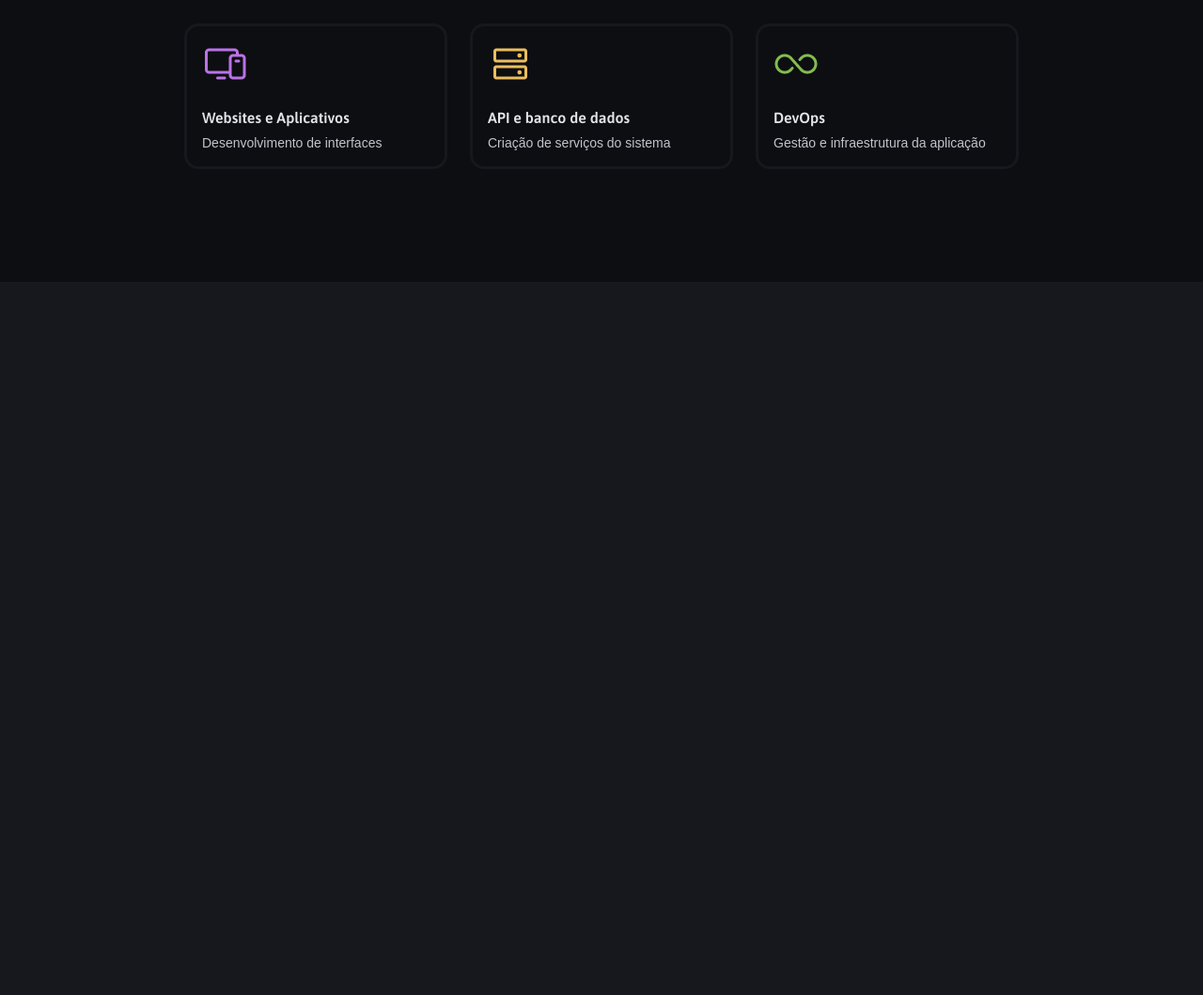
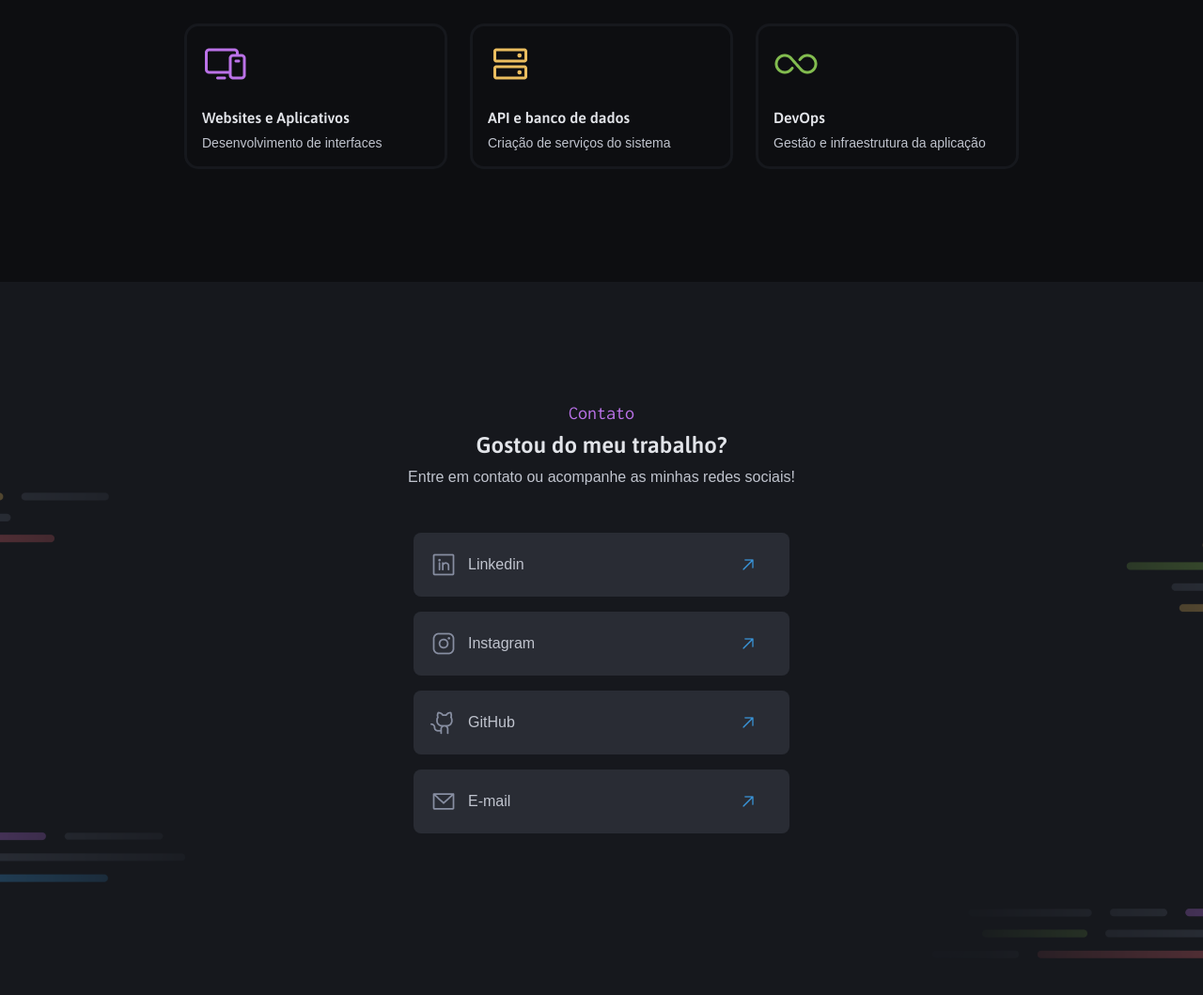
Before and after one commit to Nauberty/Portf-lio-DEV, a plain HTML site: page index.html in a window 1280 px wide. Shown: the part 1829-2888 px from the top of the page at 94% size. Before the commit the page ends 2129 px from the top, so only its background shows below. Drawn offline with Linux system fonts and the light colour scheme.

Commit message:
ADICIONANDO LINKS

```diff
--- a/index.html
+++ b/index.html
@@ -9,8 +9,8 @@
   <link href="https://fonts.googleapis.com/css2?family=Asap:ital,wght@0,100..900;1,100..900&family=Inconsolata:wdth,wght@50..200,200..900&family=Maven+Pro:wght@400..900&display=swap" rel="stylesheet">
 </head>
 <body>
+
 <header id="primary">
-
   <section class="Apresentação">
     <img src="assets/images/Avatar.png" alt="">
     <h2>Hello World! Meu nome é <span>Diorgenes Nauberty</span> e sou</h2>
@@ -62,7 +62,8 @@
 
   <section class="grid-container">
 
-
+    <a href="https://nauberty.github.io/Projeto-Travelgram/"
+     target="_blank" rel="noopener noreferrer">
       <article class="card-project">
         <img src="assets/images/Thumbnail_Project-01.png" alt="">
         <h1>Travelgram</h1>
@@ -71,7 +72,10 @@
           registros de suas viagens pelo mundo
         </p>
       </article>
+    </a>
 
+    <a href="https://nauberty.github.io/Portal-de-Noticias/"
+     target="_blank" rel="noopener noreferrer">
       <article class="card-project">
         <img src="assets/images/Thumbnail_Project-02.png" alt="">
         <h1>Tech News</h1>
@@ -80,7 +84,10 @@
           área de tecnologia
         </p>
       </article>
+    </a>
 
+    <a href="https://nauberty.github.io/Aula-Receitas/"
+     target="_blank" rel="noopener noreferrer">
       <article class="card-project">
         <img src="assets/images/Thumbnail_Project-03.png" alt="">
         <h1>Página de receita</h1>
@@ -89,7 +96,9 @@
           para cupcakes
         </p>
       </article>
+    </a>
 
+    <a href="">
       <article class="card-project">
         <img src="assets/images/Thumbnail_Project-04.png" alt="">
         <h1>Zingen</h1>
@@ -98,7 +107,9 @@
           aplicativo de Karaokê
         </p>
       </article>
+    </a>
 
+    <a href="">
       <article class="card-project">
         <img src="assets/images/Thumbnail_Project-05.png" alt="">
         <h1>Refund</h1>
@@ -107,7 +118,10 @@
           de reembolso
         </p>
       </article>
+    </a>
 
+    <a href="https://nauberty.github.io/Local-Turistico/"
+     target="_blank" rel="noopener noreferrer">
       <article class="card-project">
         <img src="assets/images/Thumbnail_Project-06.png" alt="">
         <h1>Página de turismo</h1>
@@ -116,7 +130,7 @@
           quem quer viajar para Busan
         </p>
       </article>
-
+    </a>
   </section>
 </main>
 
@@ -147,5 +161,50 @@
   </section>
 </aside>
 
+<div class="contacts">
+  <header id="final">
+    <h2>Contato</h2>
+    <h1>Gostou do meu trabalho? </h1>
+    <p>Entre em contato ou acompanhe as minhas redes sociais!</p>
+  </header>
+
+  <section>
+
+    <ul>
+        <a href="#">
+          <li class="direct">
+            <img src="assets/icons/LinkedinLogo.png" alt="">
+            <span>Linkedin</span>
+            <img src="assets/icons/ArrowUpRight.png" alt="">
+          </li>
+        </a>
+
+        <a href="#">
+          <li class="direct">
+            <img src="assets/icons/InstagramLogo.png" alt="">
+            <span>Instagram</span>
+            <img src="assets/icons/ArrowUpRight.png" alt="">
+          </li>
+        </a>
+
+        <a href="#">
+          <li class="direct">
+            <img src="assets/icons/GithubLogo.png" alt="">
+            <span>GitHub</span>
+            <img src="assets/icons/ArrowUpRight.png" alt="">
+          </li>
+        </a>
+
+        <a href="#">
+          <li class="direct">
+            <img src="assets/icons/EnvelopeSimple.png" alt="">
+            <span>E-mail</span>
+            <img src="assets/icons/ArrowUpRight.png" alt="">
+          </li>
+        </a>
+      </ul>
+  </section>
+</div>
+
 </body>
 </html>
--- a/styles/header.css
+++ b/styles/header.css
@@ -41,3 +41,27 @@
     color: var(--red);
    }
 }
+
+#final {
+
+   text-align: center;
+   padding-top: 128px;
+   padding-bottom: 48px;
+
+   h1 {
+      padding-top: 8px;
+      padding-bottom: 8px;
+      font: var(--title-md);
+      color: var(--gray-100);
+   }
+
+   h2 {
+      font: var(--subtitle);
+      color: #BB72E9;
+   }
+
+   p {
+      font: var(--text-md);
+      color: var(--gray-200);
+   }
+}
--- a/styles/sections.css
+++ b/styles/sections.css
@@ -86,14 +86,24 @@
   }
 
   p {
-    font: --text-sm;
+    font: var(--text-sm);
     color: var(--gray-200);
   }
+}
+
+.grid-container a {
+  text-decoration: none;
 }
 
 .card-project img {
   width: 100%;
   border-radius: 10px;
+  width: 100%;
+  transition: transform 0.4s ease;
+}
+
+.card-project:hover img {
+  transform: scale(1.1);
 }
 
 .service {
@@ -124,4 +134,63 @@
     color: var(--gray-200);
     padding-top: 8px;
   }
+
+
 }
+
+.contacts {
+  height: 787px;
+  width: auto;
+  background-image: url(/assets/images/Background_Contacts.png);
+  background-position: center;
+  background-size: cover;
+
+}
+
+.direct {
+  max-height: 68px;
+  width: 400px;
+  background: var(--gray-400);
+  border-radius: 8px;
+  display: flex;
+  align-items: center;
+  text-align: start;
+  padding-left: 18px;
+
+  img {
+
+    padding: auto;
+    padding-top: 20px;
+    padding-bottom: 20px;
+    padding-right: 12px;
+    box-sizing: border-box;
+  }
+}
+
+ul {
+  align-items: center;
+  list-style: none;
+  display: flex;
+  flex-direction: column;
+  gap: 16px;
+  text-align: center;
+
+}
+
+ul a {
+  text-decoration: none;
+  transition: transform 0.4s ease;
+  box-sizing: border-box;
+
+
+  span {
+    color: var(--gray-200);
+    font: var(--text-md);
+    width: 288px;
+  }
+}
+
+ul a:hover {
+
+  transform: scale(1.1);
+}
```
Also changed, not shown: assets/icons/ArrowUpRight.png (added), assets/icons/EnvelopeSimple.png (added), assets/icons/GithubLogo.png (added), assets/icons/InstagramLogo.png (added), assets/icons/LinkedinLogo.png (added).
